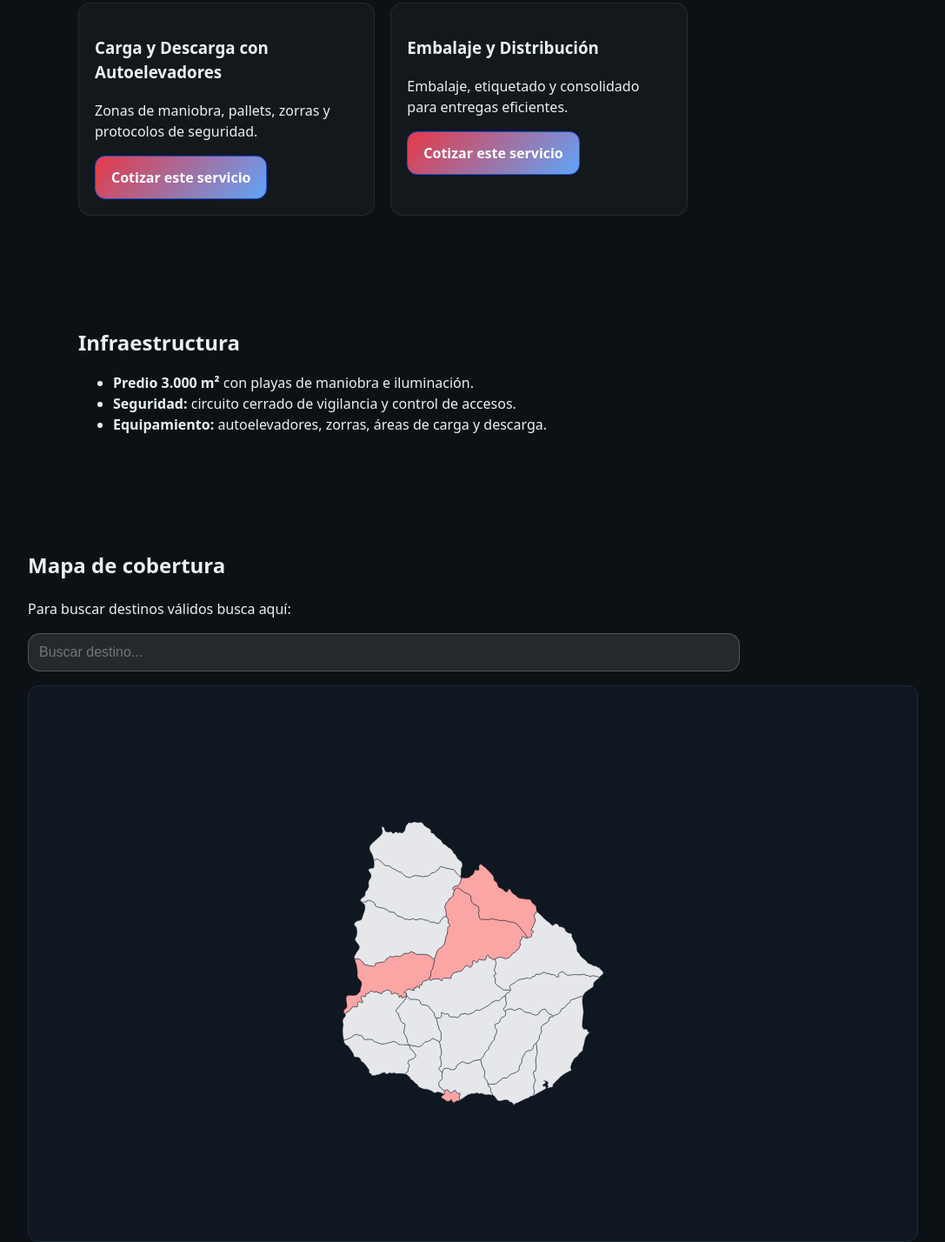
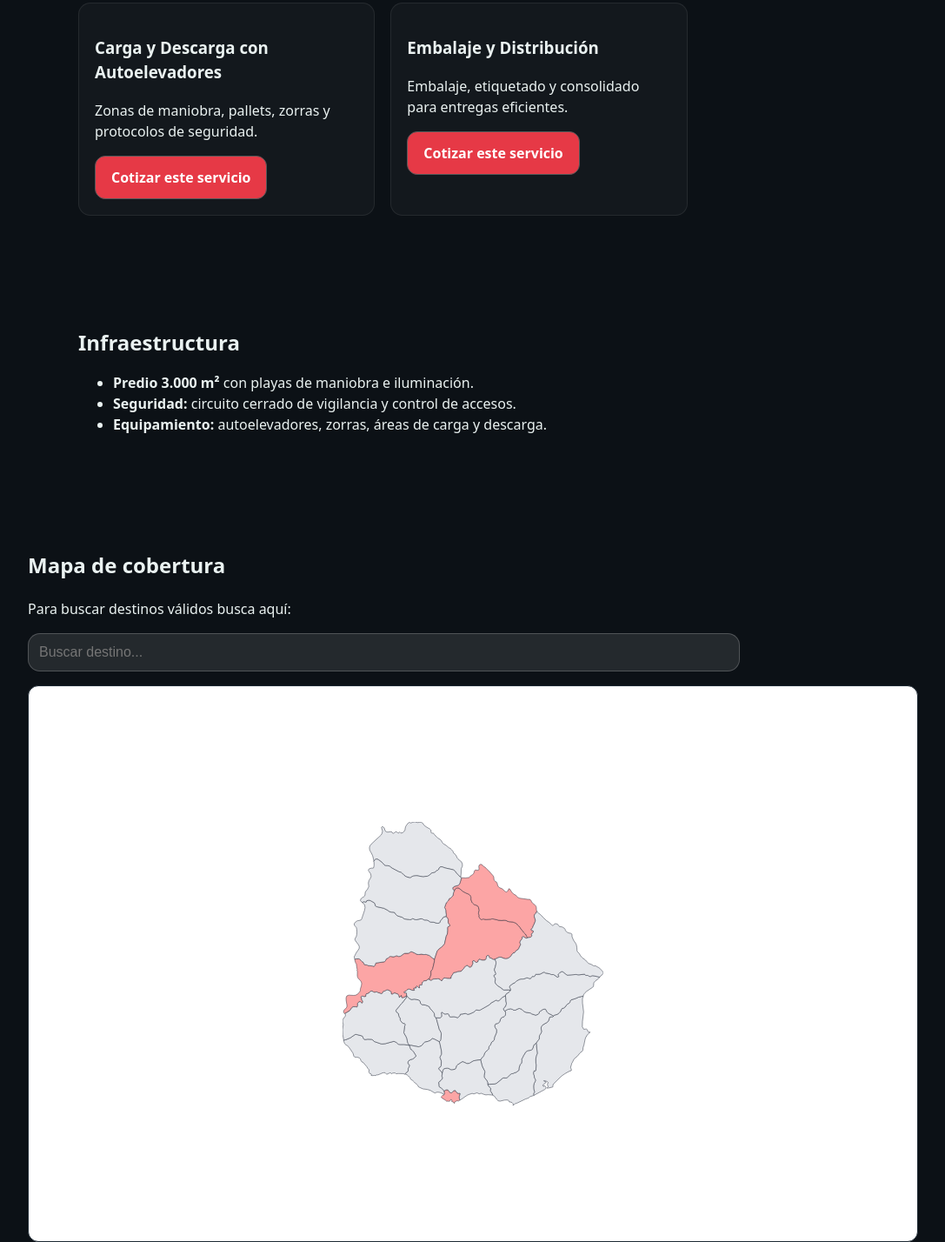
Before and after one commit to Daegon13/Agencia_ariel, a plain HTML site: page index.html in a window 1280 px wide. Shown: the part 987-2415 px from the top of the page at 87% size, without its empty margins (20-1107 px from the left). Drawn offline with Linux system fonts and the light colour scheme.

Commit message:
Colores reestructurados

```diff
--- a/css/styles.css
+++ b/css/styles.css
@@ -1,6 +1,6 @@
 /* Variables globales */
 :root {
-  --bg: #2b2b2b; /* Fondo principal */
+  --bg: #d3d3d3; /* Cambiado a gris claro */
   --panel: #3a3a3a; /* Paneles */
   --ink: #ffffff; /* Texto principal */
   --muted: #b0b0b0; /* Texto secundario */
@@ -125,9 +125,9 @@ a:hover {
   border: 1px solid transparent;
 }
 .btn-primary {
-  background: linear-gradient(135deg, var(--brand), #60a5fa);
+  background: var(--brand); /* Cambiado a solo rojo */
   color: white;
-  border-color: #1d4ed8;
+  border-color: #58595a;
 }
 .btn-light {
   background: white;
@@ -514,7 +514,7 @@ Autor: Agencia Ariel
   --ok: #21a67a;
   --no: #d9534f;
   --bg: #0c1116;
-  --card: #0f1720;
+  --card: #ffffff;
   --ink: #eaf2f1;
   --muted: #8aa0b3;
 }
```
